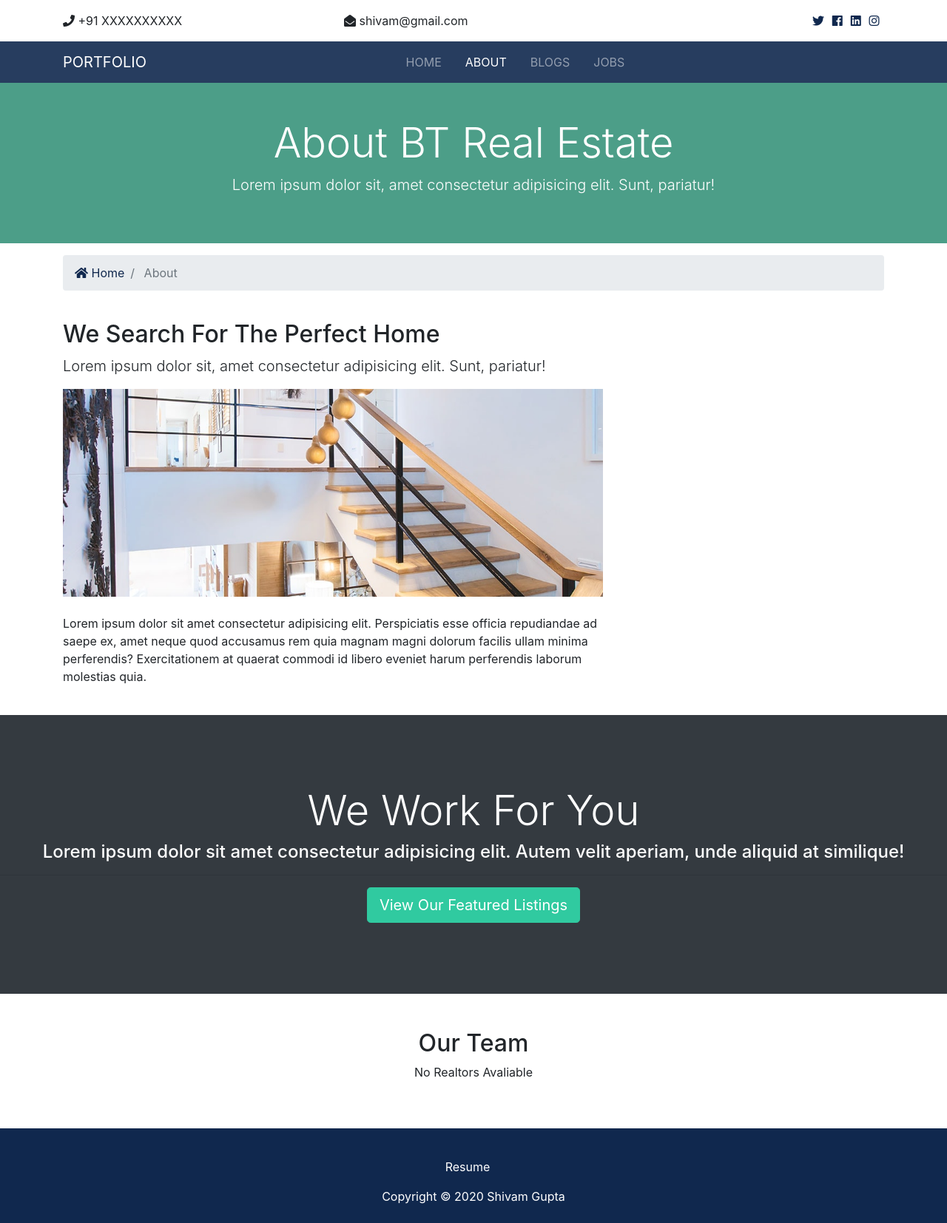
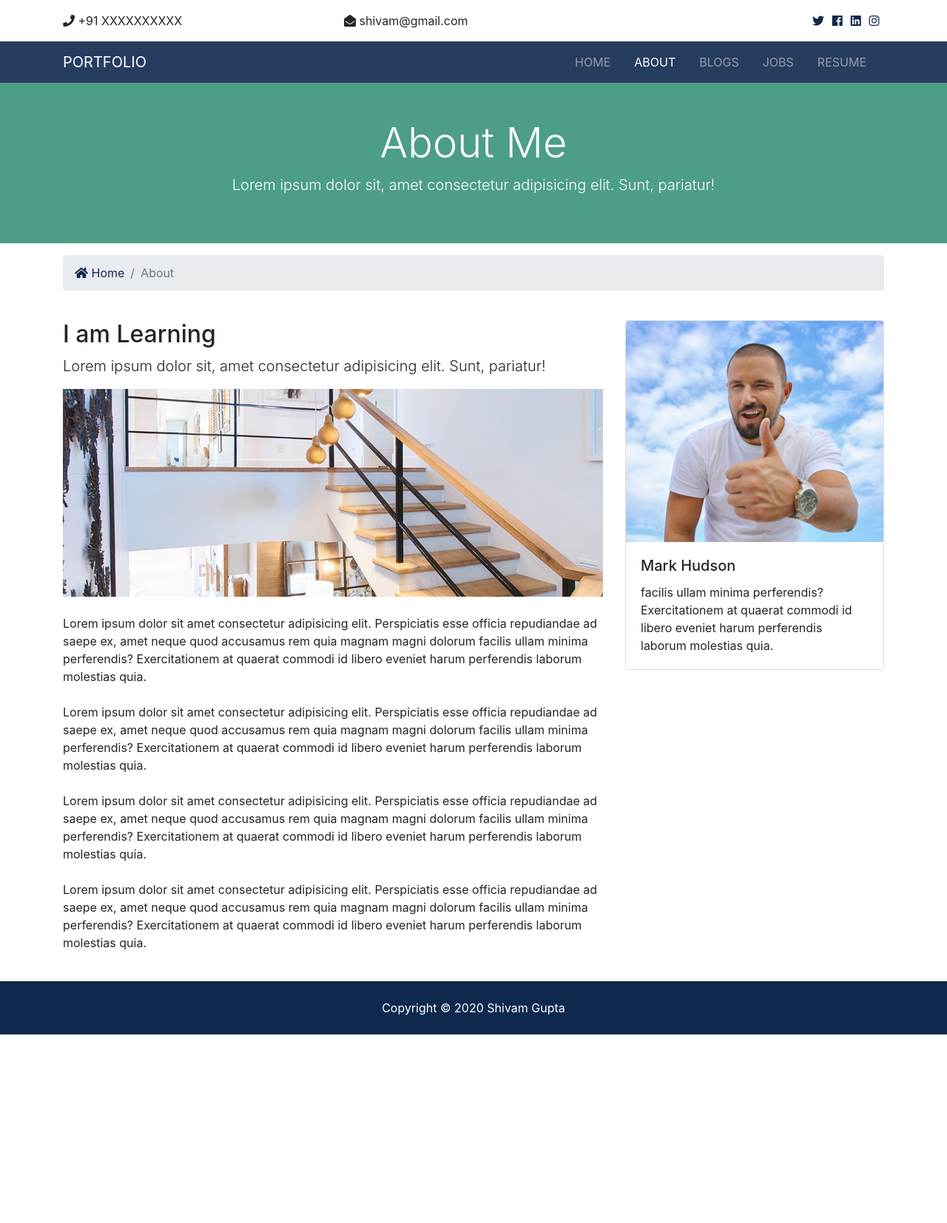
Before and after one commit to shivamrvgupta/Portfolio, a Django app: page /about in a window 1280 px wide. Shown: the whole page at 74% size. After the commit the page ends 1399 px from the top, so only its background shows below. Run offline with Django 3.2, Linux system fonts and the light colour scheme; some libraries are stand-ins or nearby versions.

Commit message:
made some change in about us

```diff
--- a/templates/pages/about.html
+++ b/templates/pages/about.html
@@ -1,15 +1,14 @@
-{% extends 'base.html' %}
-{% load static %}
-{% block title %}
-| About-us
-{% endblock title %}
-{% block content %}
+{% extends 'base.html' %} {% load static %} {% block title %} | About-us
+{%endblock title %} {% block content %}
 <section id="showcase-inner" class="py-5 text-white">
   <div class="container">
     <div class="row text-center">
       <div class="col-md-12">
-          <h1 class="display-4">About BT Real Estate</h1>
-          <p class="lead">Lorem ipsum dolor sit, amet consectetur adipisicing elit. Sunt, pariatur!</p>
+        <h1 class="display-4">About Me</h1>
+        <p class="lead">
+          Lorem ipsum dolor sit, amet consectetur adipisicing elit. Sunt,
+          pariatur!
+        </p>
       </div>
     </div>
   </div>
@@ -21,10 +20,9 @@
     <nav aria-label="breadcrumb">
       <ol class="breadcrumb">
         <li class="breadcrumb-item">
-            <a href=" {% url 'index' %} ">
-              <i class="fas fa-home"></i> Home</a>
+          <a href=" {% url 'index' %} "> <i class="fas fa-home"></i> Home</a>
         </li>
-          <li class="breadcrumb-item active"> About</li>
+        <li class="breadcrumb-item active">About</li>
       </ol>
     </nav>
   </div>
@@ -34,68 +32,58 @@
   <div class="container">
     <div class="row">
       <div class="col-md-8">
-          <h2>We Search For The Perfect Home</h2>
-          <p class="lead">Lorem ipsum dolor sit, amet consectetur adipisicing elit. Sunt, pariatur!</p>
-          <img src="{% static 'img/about.jpg' %}" alt="">
-          <p class="mt-4">Lorem ipsum dolor sit amet consectetur adipisicing elit. Perspiciatis esse officia repudiandae ad saepe ex, amet
-            neque quod accusamus rem quia magnam magni dolorum facilis ullam minima perferendis? Exercitationem at quaerat
-            commodi id libero eveniet harum perferendis laborum molestias quia.</p>
+        <h2>I am Learning</h2>
+        <p class="lead">
+          Lorem ipsum dolor sit, amet consectetur adipisicing elit. Sunt,
+          pariatur!
+        </p>
+        <img src="{% static 'img/about.jpg' %}" alt="" />
+        <p class="mt-4">
+          Lorem ipsum dolor sit amet consectetur adipisicing elit. Perspiciatis
+          esse officia repudiandae ad saepe ex, amet neque quod accusamus rem
+          quia magnam magni dolorum facilis ullam minima perferendis?
+          Exercitationem at quaerat commodi id libero eveniet harum perferendis
+          laborum molestias quia.
+        </p>
+        <p class="mt-4">
+          Lorem ipsum dolor sit amet consectetur adipisicing elit. Perspiciatis
+          esse officia repudiandae ad saepe ex, amet neque quod accusamus rem
+          quia magnam magni dolorum facilis ullam minima perferendis?
+          Exercitationem at quaerat commodi id libero eveniet harum perferendis
+          laborum molestias quia.
+        </p>
+        <p class="mt-4">
+          Lorem ipsum dolor sit amet consectetur adipisicing elit. Perspiciatis
+          esse officia repudiandae ad saepe ex, amet neque quod accusamus rem
+          quia magnam magni dolorum facilis ullam minima perferendis?
+          Exercitationem at quaerat commodi id libero eveniet harum perferendis
+          laborum molestias quia.
+        </p>
+        <p class="mt-4">
+          Lorem ipsum dolor sit amet consectetur adipisicing elit. Perspiciatis
+          esse officia repudiandae ad saepe ex, amet neque quod accusamus rem
+          quia magnam magni dolorum facilis ullam minima perferendis?
+          Exercitationem at quaerat commodi id libero eveniet harum perferendis
+          laborum molestias quia.
+        </p>
       </div>
       <div class="col-md-4">
-          {% if mvp_realtors %}
-          {% for realtor in mvp_realtors %}
         <div class="card">
-              <img class="card-img-top" src="{{ realtor.photo.url }}" alt="Seller of the month">
+          <img
+            class="card-img-top"
+            src="{% static 'img/mark.jpg' %}"
+            alt="Seller of the month"
+          />
           <div class="card-body">
-            <h5 class="card-title">Seller Of The Month</h5>
-            <h6 class="text-secondary">{{ realtor.name }}</h6>
-            <p class="card-text">{{ realtor.description }}
-            </p>
+            <h5 class="card-title">Mark Hudson</h5>
+            <p class="card-text">facilis ullam minima perferendis?
+          Exercitationem at quaerat commodi id libero eveniet harum perferendis
+          laborum molestias quia.</p>
           </div>
         </div>
-          {% endfor %}
-          {% endif %}
-
       </div>
     </div>
   </div>
 </section>
 
-  <!-- Work -->
-  <section id="work" class="bg-dark text-white text-center">
-    <h2 class="display-4">We Work For You</h2>
-    <h4>Lorem ipsum dolor sit amet consectetur adipisicing elit. Autem velit aperiam, unde aliquid at similique!</h4>
-    <hr>
-    <a href="listings.html" class="btn btn-secondary text-white btn-lg">View Our Featured Listings</a>
-  </section>
-
-  <!-- Team -->
-  <section id="team" class="py-5">
-    <div class="container">
-      <h2 class="text-center">Our Team</h2>
-      <div class="row text-center">
-      {% if realtors %}
-      {% for realtor in realtors %}
-
-          <div class="col-md-4">
-            <img src="{{ realtor.photo.url}}" alt="" class="rounded-circle mb-3">
-            <h4>{{ realtor.name }}</h4>
-            <p class="text-success">
-              <i class="fas fa-award text-success mb-3"></i> Realtor</p>
-            <hr>
-            <p>
-              <i class="fas fa-phone"></i> {{ realtor.phone }}</p>
-            <p>
-              <i class="fas fa-envelope-open"></i> {{ realtor.email }}</p>
-          </div>
-      {% endfor %}
-      {% else %}
-        <div class="col-md-12">
-          <p>No Realtors Avaliable</p>
-        </div>
-      {% endif %}
-    </div>
-    </div>
-  </section>
-
 {% endblock %}
--- a/templates/partials/_footer.html
+++ b/templates/partials/_footer.html
@@ -1,18 +1,6 @@
 <!-- Footer -->
 {% load static %}
 <footer id="main-footer" class="py-4 bg-primary text-white text-center">
-  <span>
-    <ul class="navbar-nav ml-auto">
-      <li class="nav-link mr-3">
-        <a
-          class="nav-link text-lg-center text-white"
-          href="{% static 'Resume.pdf' %}"
-        >
-          Resume</a
-        >
-      </li>
-    </ul></span
-  >
   Copyright &copy;
   <span class="year"></span> Shivam Gupta
 </footer>
--- a/templates/partials/_navbar.html
+++ b/templates/partials/_navbar.html
@@ -10,7 +10,7 @@
             <span class="navbar-toggler-icon"></span>
         </button>
         <div class="collapse navbar-collapse" id="navbarNavAltMarkup">
-            <ul class="navbar-nav m-auto">
+            <ul class="navbar-nav ml-auto">
             <li
                 {% if '/' == request.path %}
                     class="nav-item active mr-3"
@@ -48,8 +48,18 @@
                     <a class="nav-link" href="{% url 'jobs' %}">
                     Jobs</a>
                 </li>
-            </ul>
-
-        </div>
+                <li
+                {% if 'resume' in request.path %}
+                    class="nav-item active mr-3"
+                {% else %}
+                    class="nav-item  mr-3"
+                {% endif %}
+            >
+            <a
+              class="nav-link"  href="{% static 'Resume.pdf' %}"
+            >
+                Resume</a
+            >
+            </li>
         </div>
     </nav>
```
Also changed, not shown: templates/pages/index.html (+3 -0 lines), portfoilio/static/img/mark.jpg (added). Lines whose indentation alone changed are shown as unchanged.
